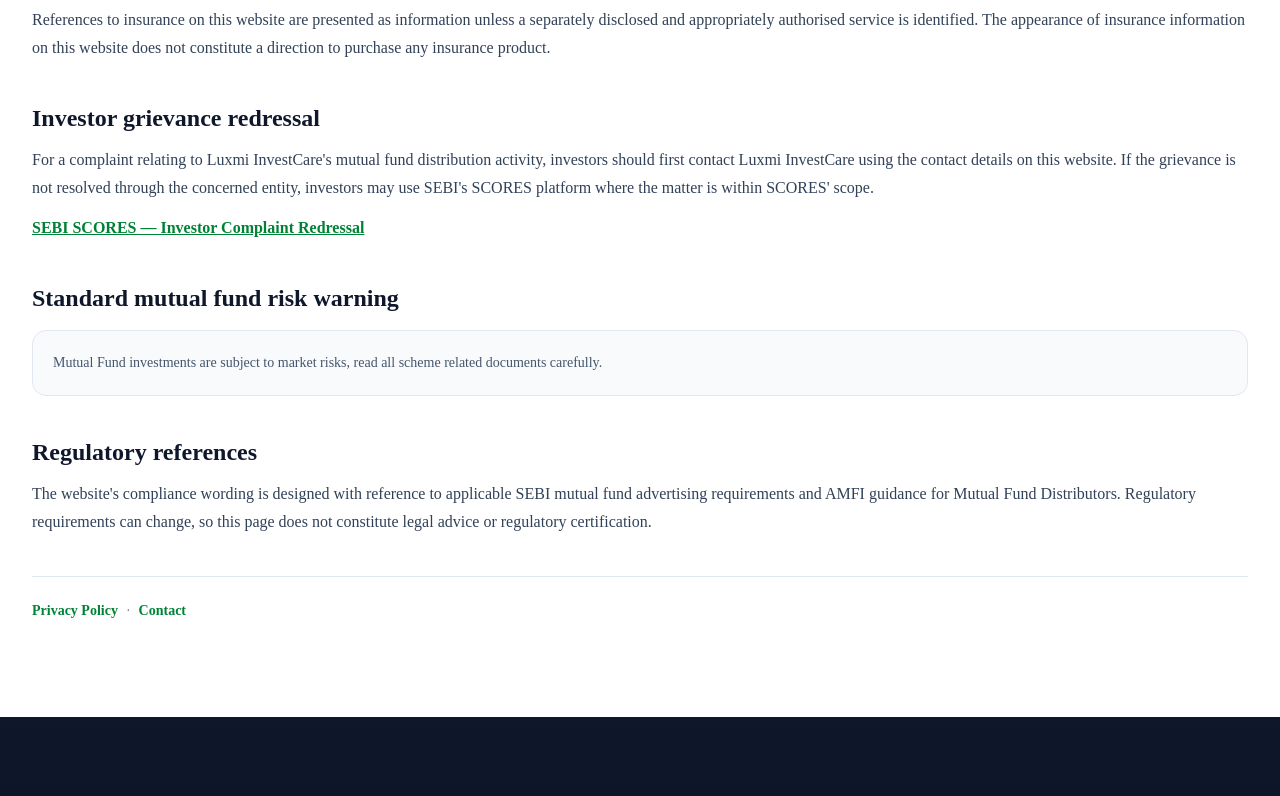
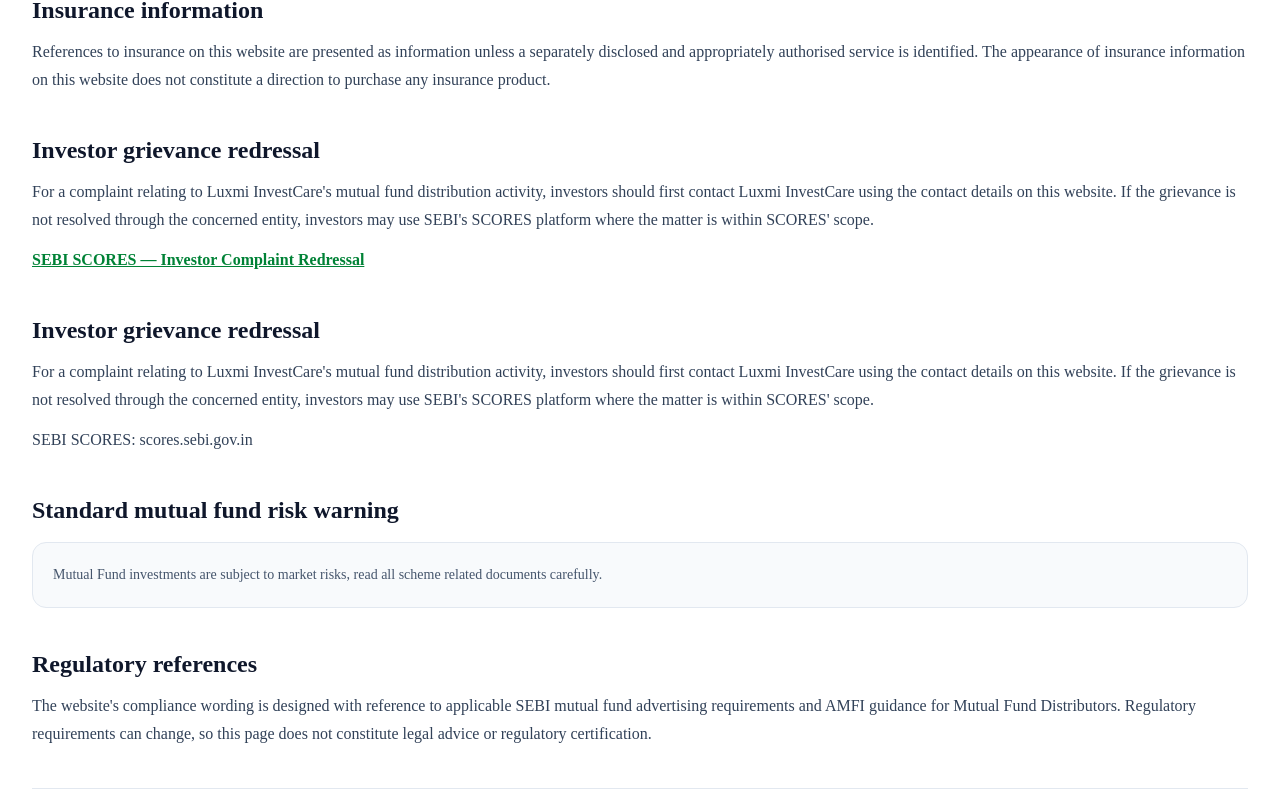
Before and after one commit to shivpawan007/LuxmiInvestCare, a Next.js app: page /disclosures in a window 1280 px wide. Shown: the part 1239-2035 px from the top of the page. Built offline with nearby package versions, Linux system fonts and the light colour scheme.

Commit message:
Add disclosure update date and grievance pathway

```diff
--- a/app/disclosures/page.tsx
+++ b/app/disclosures/page.tsx
@@ -26,6 +26,7 @@
                     <p className="mt-3 text-sm text-green-200">
                         Last updated: 26 September 2026
                     </p>
+                    <p className="mt-3 text-sm text-green-200">Last updated: 26 September 2026</p>
                 </div>
             </section>
 
@@ -112,6 +113,21 @@
                         </section>
 
                         <section>
+                            <h2 className="text-2xl font-bold text-slate-900">Investor grievance redressal</h2>
+                            <p className="mt-3 leading-7">
+                                For a complaint relating to Luxmi InvestCare's mutual fund
+                                distribution activity, investors should first contact Luxmi
+                                InvestCare using the contact details on this website. If the
+                                grievance is not resolved through the concerned entity,
+                                investors may use SEBI's SCORES platform where the matter is
+                                within SCORES' scope.
+                            </p>
+                            <p className="mt-3 leading-7">
+                                SEBI SCORES: scores.sebi.gov.in
+                            </p>
+                        </section>
+
+                        <section>
                             <h2 className="text-2xl font-bold text-slate-900">Standard mutual fund risk warning</h2>
                             <div className="mt-4 rounded-xl border border-slate-200 bg-slate-50 p-5">
                                 <MutualFundRiskWarning />
```
